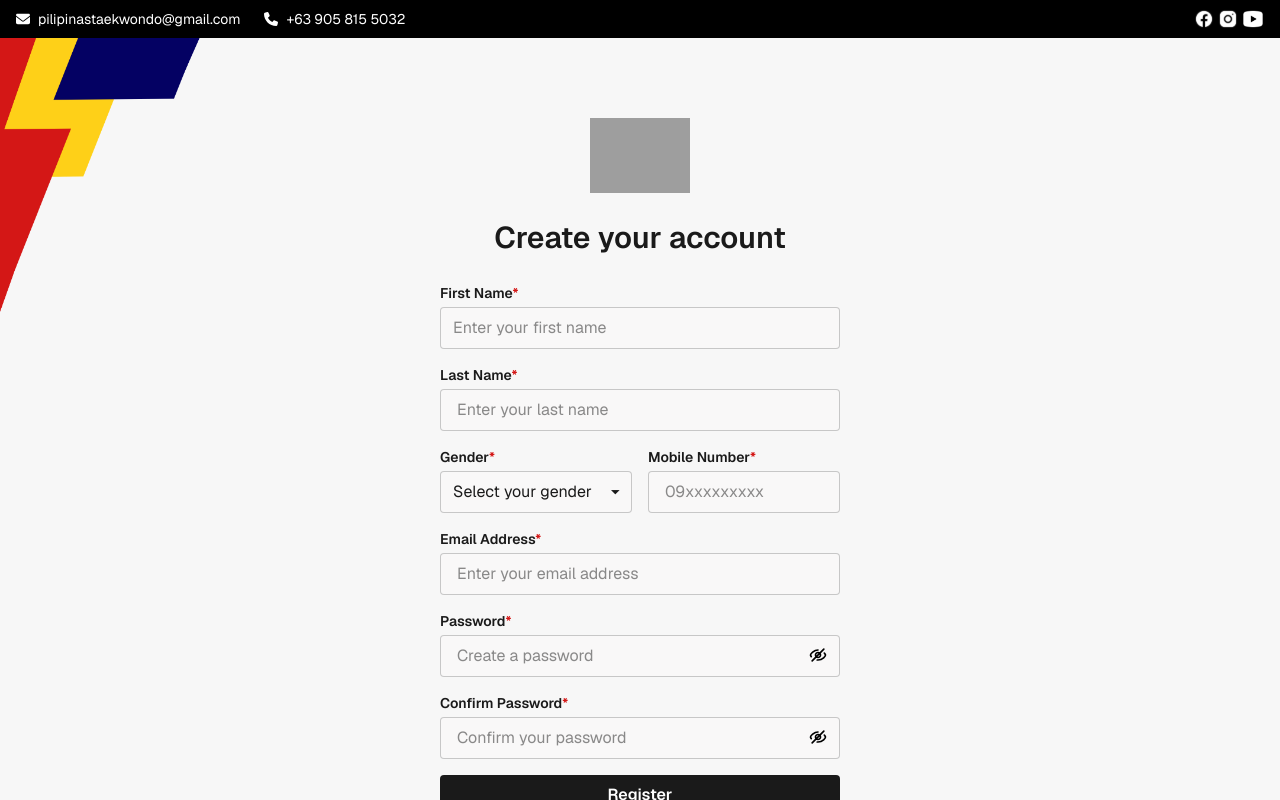
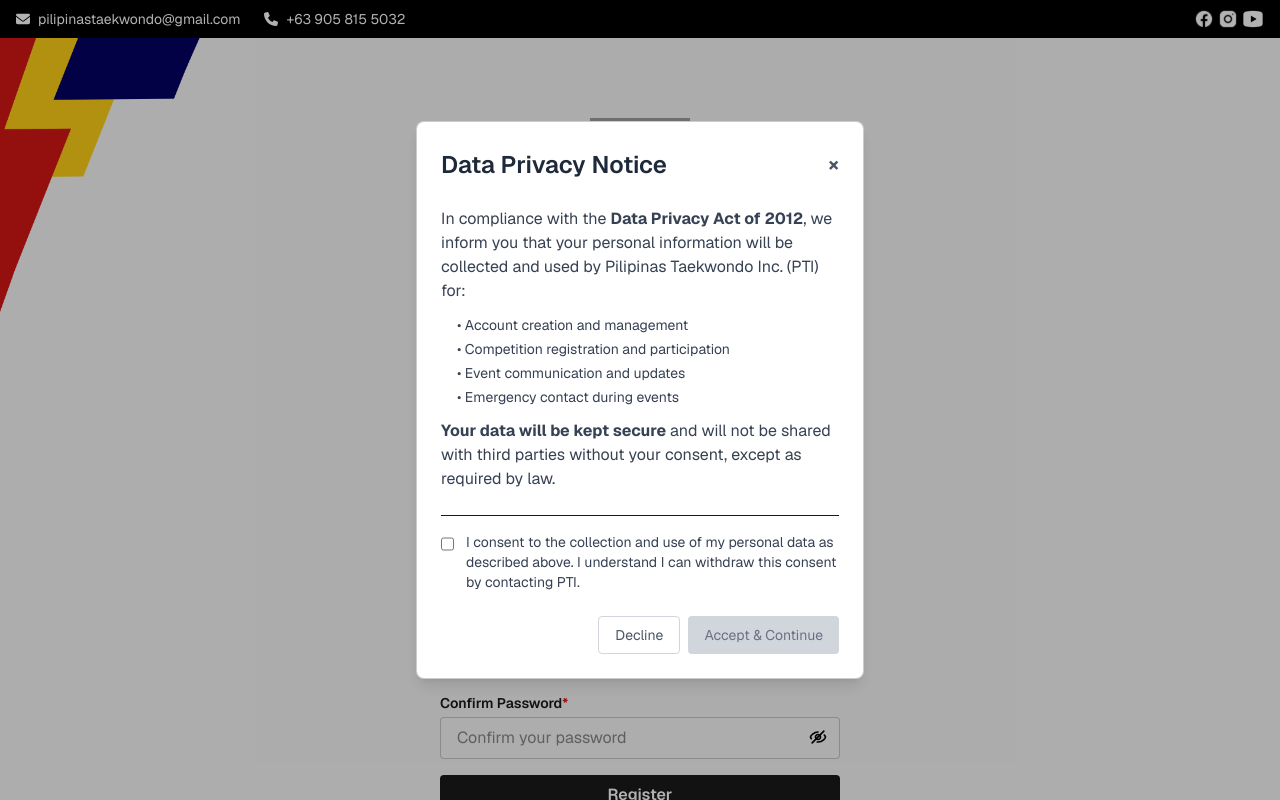
Before and after one commit to rvcarcueva2/pti-web, a Next.js app in the folder web/: page /auth/register in a window 1280 px wide. Shown: the top 800 px of the page. Built offline with nearby package versions, Linux system fonts and the light colour scheme; no server answers; grey boxes are pictures that could not be loaded.

Commit message:
modified register page

```diff
--- a/web/app/auth/register/page.tsx
+++ b/web/app/auth/register/page.tsx
@@ -23,6 +23,8 @@ const Register: React.FC = () => {
   const [errors, setErrors] = useState<{ [key: string]: string }>({});
   const [isLoading, setIsLoading] = useState(false);
   const [isAuthenticated, setIsAuthenticated] = useState<boolean | null>(null);
+  const [showPrivacyModal, setShowPrivacyModal] = useState(true);
+  const [privacyConsent, setPrivacyConsent] = useState(false);
 
   // Check if user is already signed in
   useEffect(() => {
@@ -59,6 +61,12 @@ const Register: React.FC = () => {
 
   const handleSubmit = async (e: React.FormEvent) => {
     e.preventDefault();
+
+    // Check if privacy consent is given
+    if (!privacyConsent) {
+      setErrors({ general: 'You must consent to the data privacy policy to proceed with registration. Click here to review the privacy notice again.' });
+      return;
+    }
 
     setIsLoading(true);
     setErrors({});
@@ -160,6 +168,87 @@ const Register: React.FC = () => {
 
   return (
     <div className="relative font-geist bg-register min-h-screen w-full flex items-center justify-center px-4 pt-14 pb-20 overflow-hidden">
+      {/* Data Privacy Modal */}
+      {showPrivacyModal && (
+        <div className="fixed inset-0 bg-black/30 flex items-center justify-center z-50 p-4">
+          <div className="bg-white rounded-lg max-w-md w-full max-h-[90vh] overflow-y-auto border border-[rgba(0,0,0,0.2)] shadow-lg relative">
+            <div className="p-6">
+              <div className="flex justify-between items-center mb-6">
+                <h3 className="text-lg font-semibold text-gray-800">Data Privacy Notice</h3>
+                <button
+                  className="text-xl font-bold text-gray-600 cursor-pointer"
+                  onClick={() => {
+                    setShowPrivacyModal(false);
+                    setPrivacyConsent(false);
+                  }}
+                >
+                  ×
+                </button>
+              </div>
+
+              <div className="text-sm text-gray-700 space-y-3 mb-6">
+                <p>
+                  In compliance with the <strong>Data Privacy Act of 2012</strong>, we inform you that
+                  your personal information will be collected and used by Pilipinas Taekwondo Inc. (PTI) for:
+                </p>
+
+                <ul className="space-y-1 ml-4">
+                  <li>• Account creation and management</li>
+                  <li>• Competition registration and participation</li>
+                  <li>• Event communication and updates</li>
+                  <li>• Emergency contact during events</li>
+                </ul>
+
+                <p className="text-sm">
+                  <strong>Your data will be kept secure</strong> and will not be shared with third parties
+                  without your consent, except as required by law.
+                </p>
+              </div>
+
+              <div className="border-t pt-4 mb-6">
+                <label className="flex items-start gap-3 cursor-pointer">
+                  <input
+                    type="checkbox"
+                    checked={privacyConsent}
+                    onChange={(e) => setPrivacyConsent(e.target.checked)}
+                    className="mt-1 h-4 w-4 text-blue-600 focus:ring-blue-500 border-gray-300 rounded"
+                  />
+                  <span className="text-sm text-gray-700">
+                    I consent to the collection and use of my personal data as described above.
+                    I understand I can withdraw this consent by contacting PTI.
+                  </span>
+                </label>
+              </div>
+
+              <div className="flex justify-end">
+                <div className="flex gap-2">
+                  <button
+                    onClick={() => {
+                      setShowPrivacyModal(false);
+                      setPrivacyConsent(false);
+                    }}
+                    className="cursor-pointer px-4 py-2 text-sm text-gray-600 hover:text-gray-800 border border-gray-300 rounded hover:bg-gray-50 transition-colors"
+                  >
+                    Decline
+                  </button>
+                  <button
+                    onClick={() => setShowPrivacyModal(false)}
+                    disabled={!privacyConsent}
+                    className={`cursor-pointer px-4 py-2 rounded text-sm transition-colors ${
+                      privacyConsent
+                        ? 'bg-yellow-500 text-black hover:bg-yellow-600'
+                        : 'bg-gray-300 text-gray-500 cursor-not-allowed'
+                    }`}
+                  >
+                    Accept & Continue
+                  </button>
+                </div>
+              </div>
+            </div>
+          </div>
+        </div>
+      )}
+
       {/* Decorative Images */}
       <Image
         src="/images/1.png"
@@ -197,7 +286,21 @@ const Register: React.FC = () => {
         {/* General Error Display */}
         {errors.general && (
           <div className="mb-4 p-3 bg-red-100 border border-red-400 text-red-700 rounded">
-            {errors.general}
+            {errors.general.includes('Click here to review') ? (
+              <span>
+                You must consent to the data privacy policy to proceed with registration. Click{' '}
+                <button
+                  type="button"
+                  onClick={() => setShowPrivacyModal(true)}
+                  className="underline text-red-700 hover:text-red-800 font-medium cursor-pointer bg-transparent border-none p-0"
+                >
+                  here
+                </button>{' '}
+                to review the privacy notice again.
+              </span>
+            ) : (
+              errors.general
+            )}
           </div>
         )}
 
```
